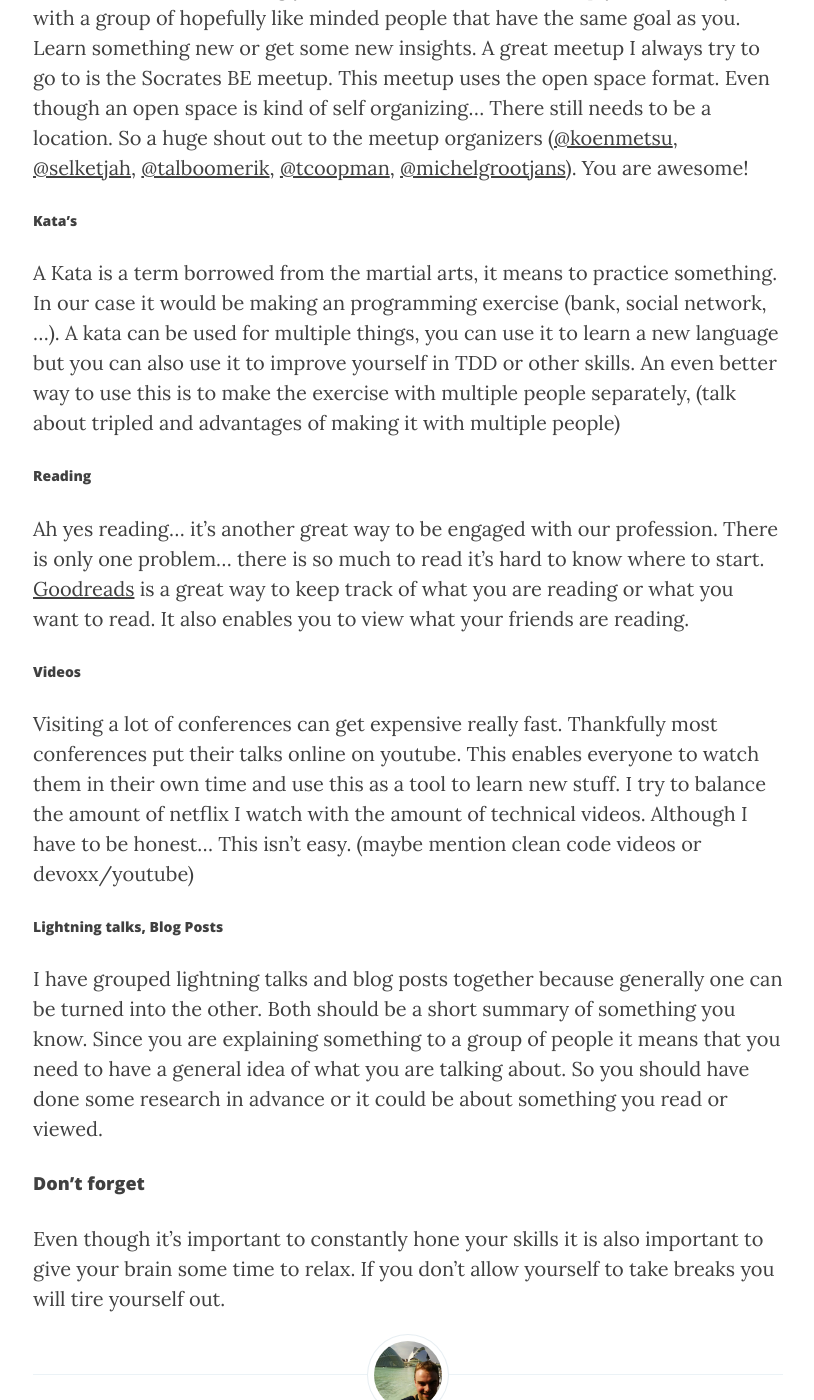
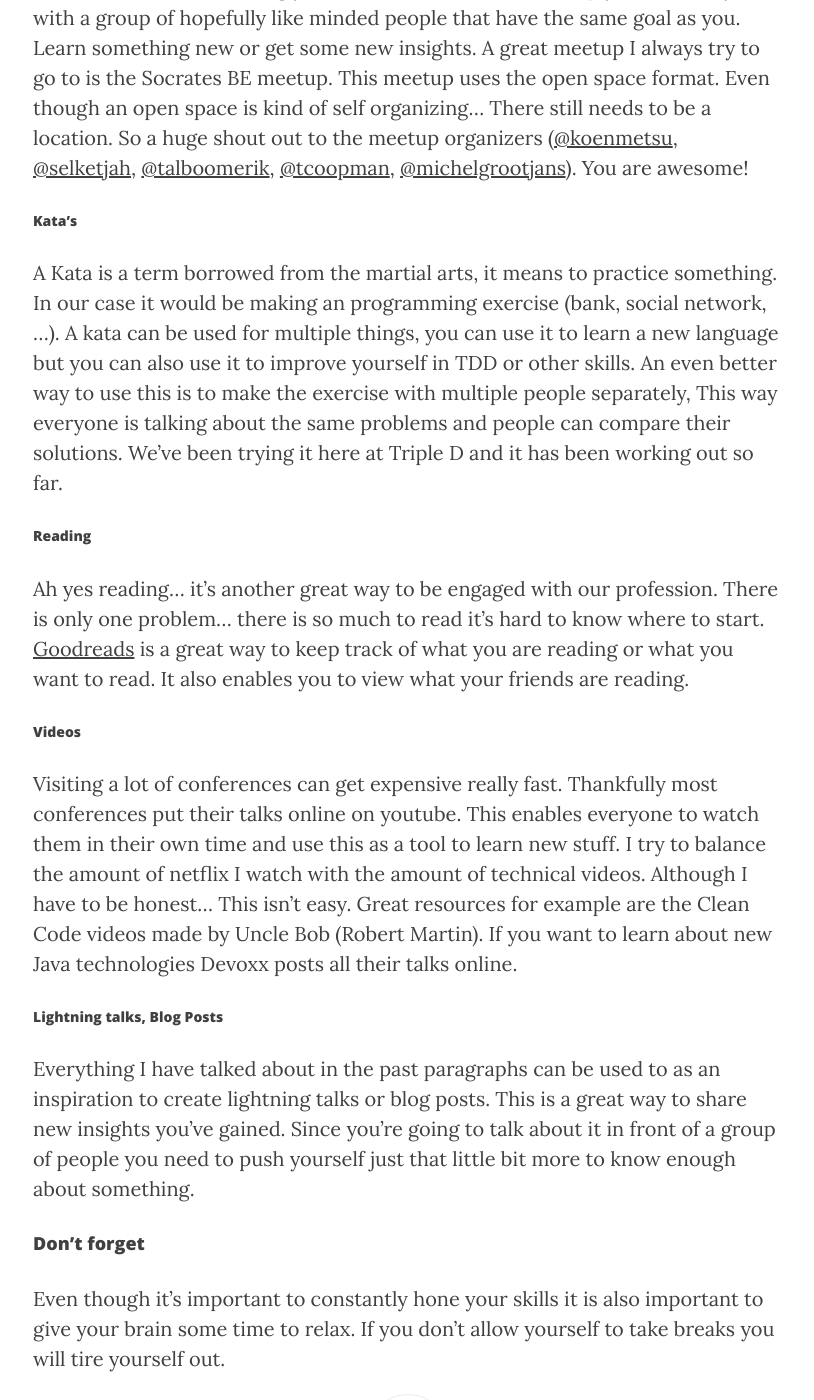
Before and after one commit to tripledio/tripledio.github.io, a Jekyll site: the page built from _posts/2017-10-14-Deliberate-Practice.md, in a window 1280 px wide and 1400 px high, scrolled down 1385 px. Shown: the whole window, without its empty margins (232-1046 px from the left). Built offline with Jekyll 4.4.1, drawn with Linux system fonts in a browser that asks for light colours; nearby versions of some CDN libraries.

Commit message:
Small text refactors

```diff
--- a/_posts/2017-10-14-Deliberate-Practice.md
+++ b/_posts/2017-10-14-Deliberate-Practice.md
@@ -39,7 +39,9 @@ You are awesome!
 
 ##### Kata's
 A Kata is a term borrowed from the martial arts, it means to practice something. In our case it would be making an programming exercise (bank, social network, ...).
-A kata can be used for multiple things, you can use it to learn a new language but you can also use it to improve yourself in TDD or other skills. An even better way to use this is to make the exercise with multiple people separately, (talk about tripled and advantages of making it with multiple people)
+A kata can be used for multiple things, you can use it to learn a new language but you can also use it to improve yourself in TDD or other skills. An even better way to use this is to make the exercise with multiple people separately,
+This way everyone is talking about the same problems and people can compare their solutions. We've been trying it here at Triple D and it has been working out so far.
+
 
 ##### Reading
 Ah yes reading... it's another great way to be engaged with our profession. There is only one problem... there is so much to read
@@ -48,12 +50,12 @@ it's hard to know where to start. [Goodreads](https://goodreads.com) is a great
 ##### Videos
 Visiting a lot of conferences can get expensive really fast. Thankfully most conferences put their talks online on youtube.
 This enables everyone to watch them in their own time and use this as a tool to learn new stuff. I try to balance the amount of netflix
-I watch with the amount of technical videos. Although I have to be honest... This isn't easy. (maybe mention clean code videos or devoxx/youtube)
+I watch with the amount of technical videos. Although I have to be honest... This isn't easy. Great resources for example are the Clean Code videos made by Uncle Bob (Robert Martin).
+If you want to learn about new Java technologies Devoxx posts all their talks online.
 
 ##### Lightning talks, Blog Posts
-I have grouped lightning talks and blog posts together because generally one can be turned into the other.
-Both should be a short summary of something you know. Since you are explaining something to a group of people it means that you need to have a general idea of what you are talking about.
-So you should have done some research in advance or it could be about something you read or viewed.
+Everything I have talked about in the past paragraphs can be used to as an inspiration to create lightning talks or blog posts. This is a great way to share new insights you've gained.
+Since you're going to talk about it in front of a group of people you need to push yourself just that little bit more to know enough about something.
 
 
 #### Don't forget
```
